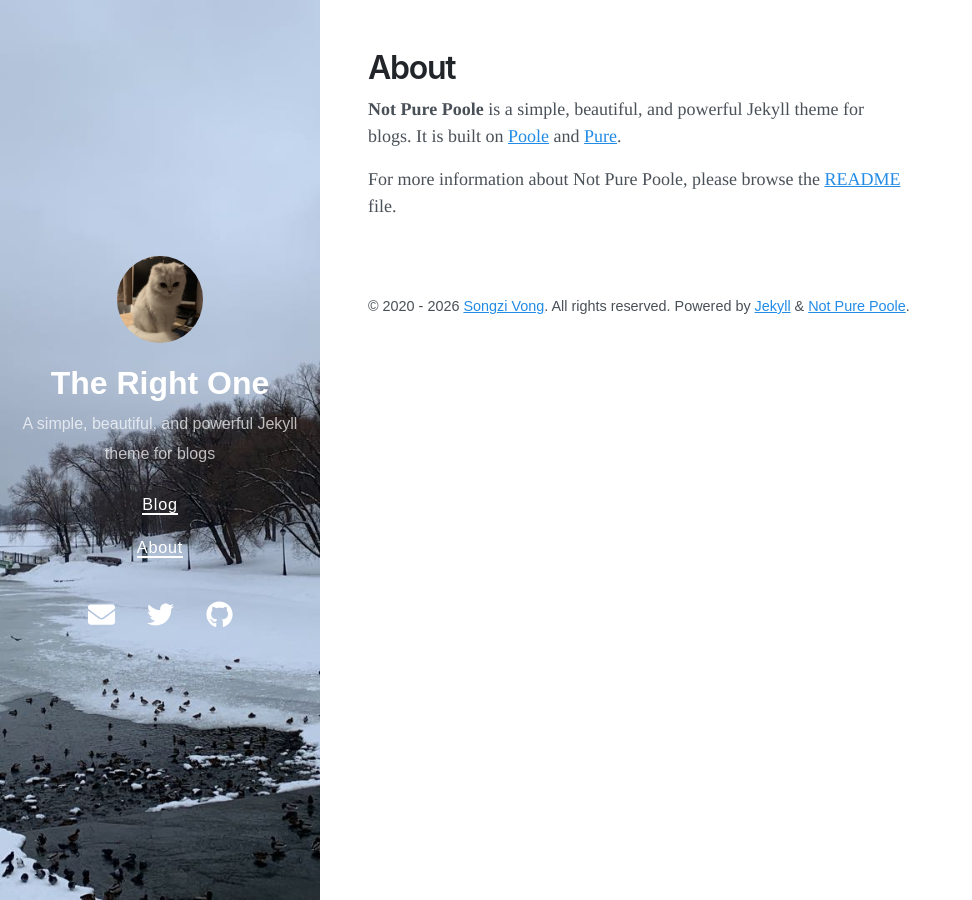
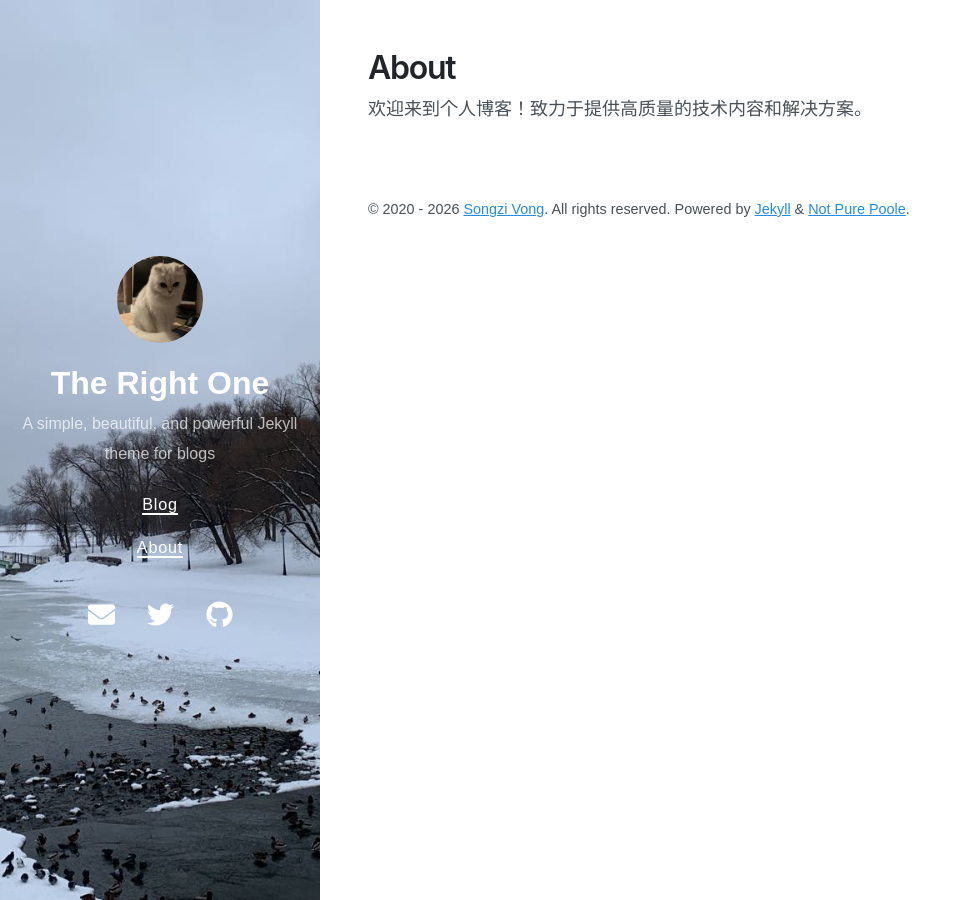
Before and after one commit to TheRightOne-x/rigntOne.github.io, a Jekyll site: the page built from about.md, in a window 1280 px wide. Shown: the whole page, without its empty margins (0-972 px from the left). Built offline with Jekyll 4.4.1, drawn with Linux system fonts in a browser that asks for light colours; nearby versions of some CDN libraries.

Commit message:
Update about.md

```diff
--- a/about.md
+++ b/about.md
@@ -3,6 +3,4 @@ layout: page
 title: About
 ---
 
-**Not Pure Poole** is a simple, beautiful, and powerful Jekyll theme for blogs. It is built on [Poole](https://github.com/poole/poole) and [Pure](https://purecss.io/).
-
-For more information about Not Pure Poole, please browse the [README](https://github.com/vszhub/not-pure-poole) file.
+欢迎来到个人博客！致力于提供高质量的技术内容和解决方案。
```
